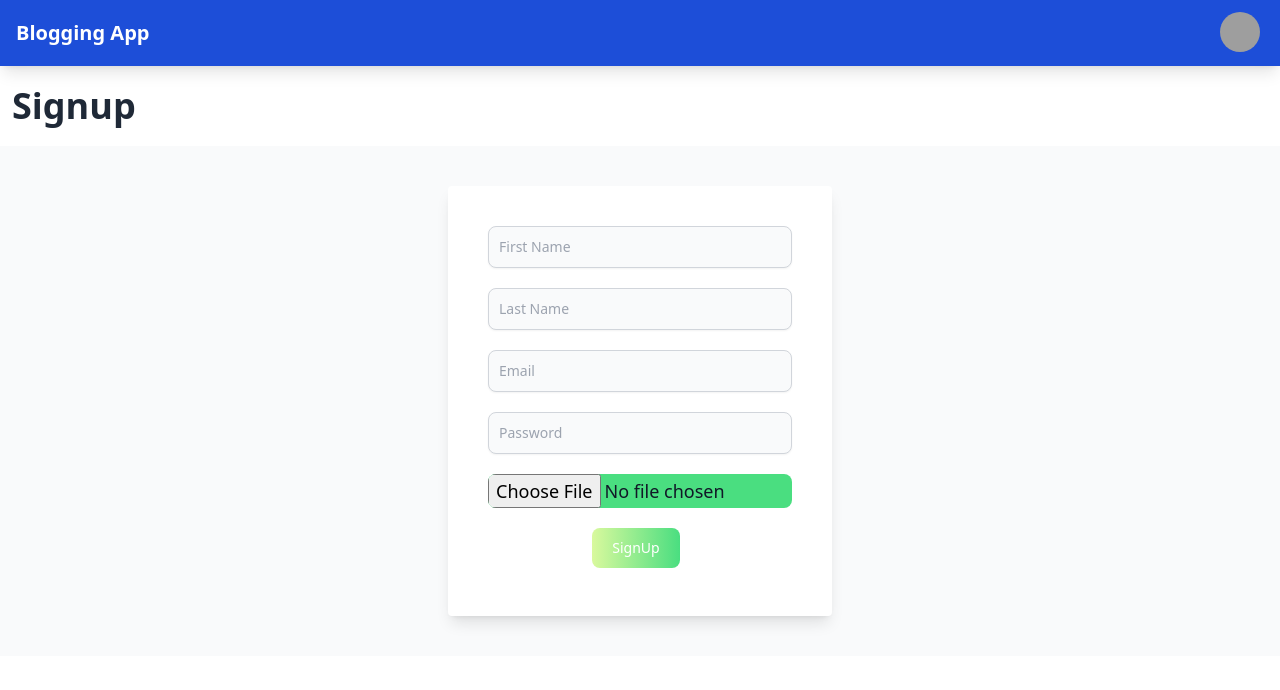
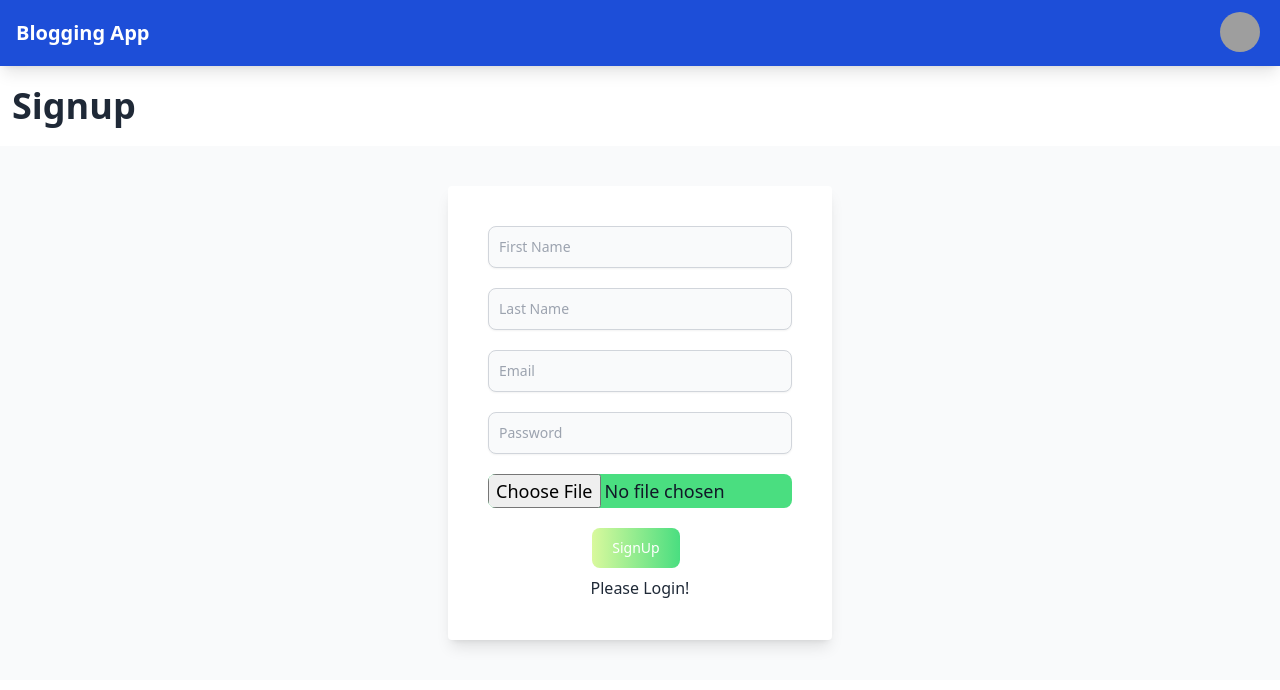
Before and after one commit to sameersiddique987/React-Blogging-App, a React (Vite) app: page /Signup in a window 1280 px wide. Shown: the top 690 px of the page. Built offline with nearby package versions, Linux system fonts and the light colour scheme; no server answers; grey boxes are pictures that could not be loaded.

Commit message:
updated file

```diff
--- a/src/pages/Signup.jsx
+++ b/src/pages/Signup.jsx
@@ -2,7 +2,7 @@ import React from 'react'
 import { useForm } from 'react-hook-form';
 
 import { signUpUser, uploadImage } from '../firebase/firebaseMethords';
-import { useNavigate } from 'react-router-dom';
+import { Link, useNavigate } from 'react-router-dom';
 const Signup =  () => {
   const navigate = useNavigate()
   const {
@@ -71,6 +71,8 @@ const formValue = async (data) => {
   </div>
 
   <button  type="submit" className="text-white  bg-gradient-to-r from-lime-200 bg-[rgb(74,222,128)] hover:bg-gradient-to-br focus:ring-4 focus:outline-none focus:ring-lime-300 dark:focus:ring-lime-800 font-medium rounded-lg text-sm px-5 py-2.5 text-center me-2 mb-2">SignUp</button>
+<br />
+<Link to="/Login">Please Login!</Link>
 </form>
 </div>
     </div>
```
